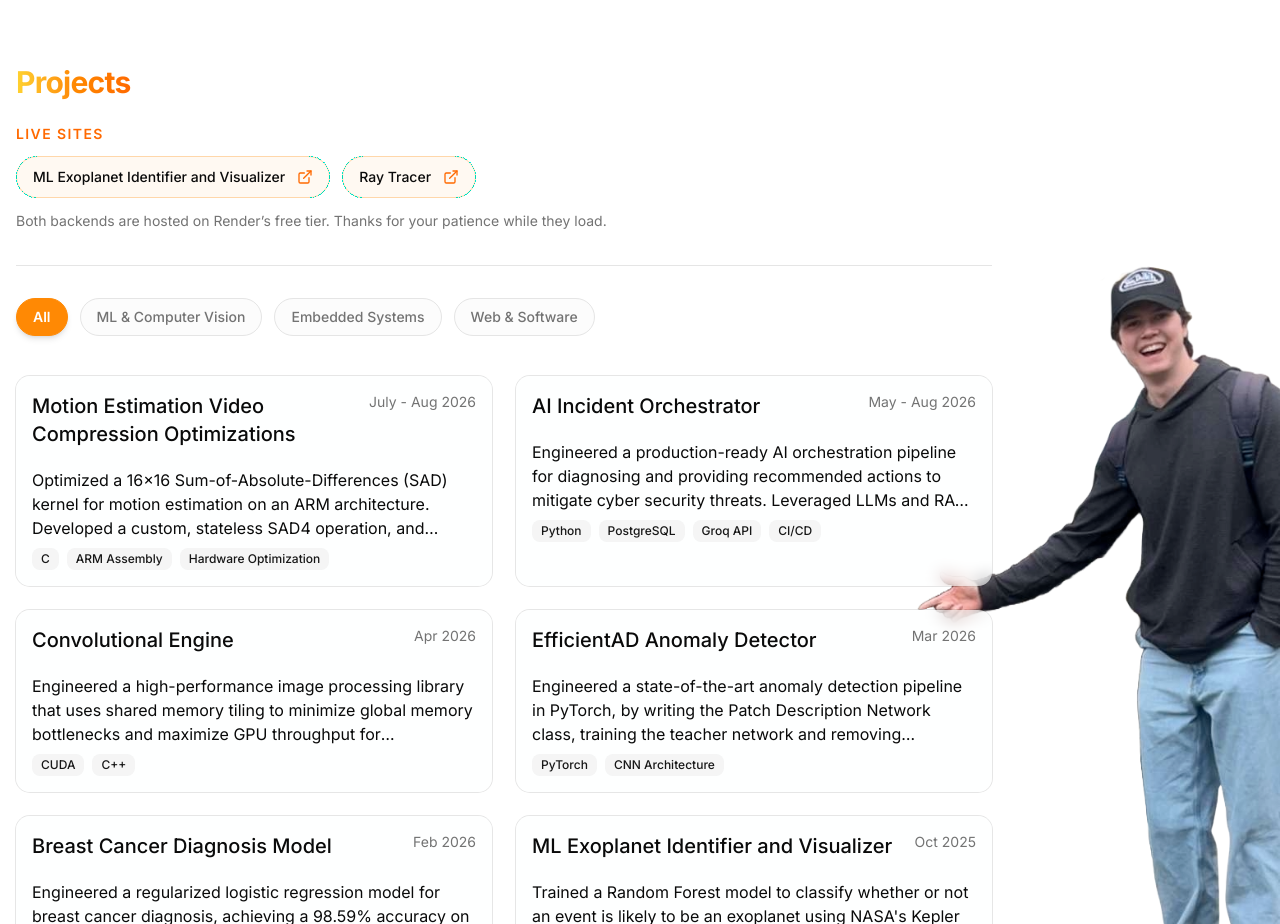
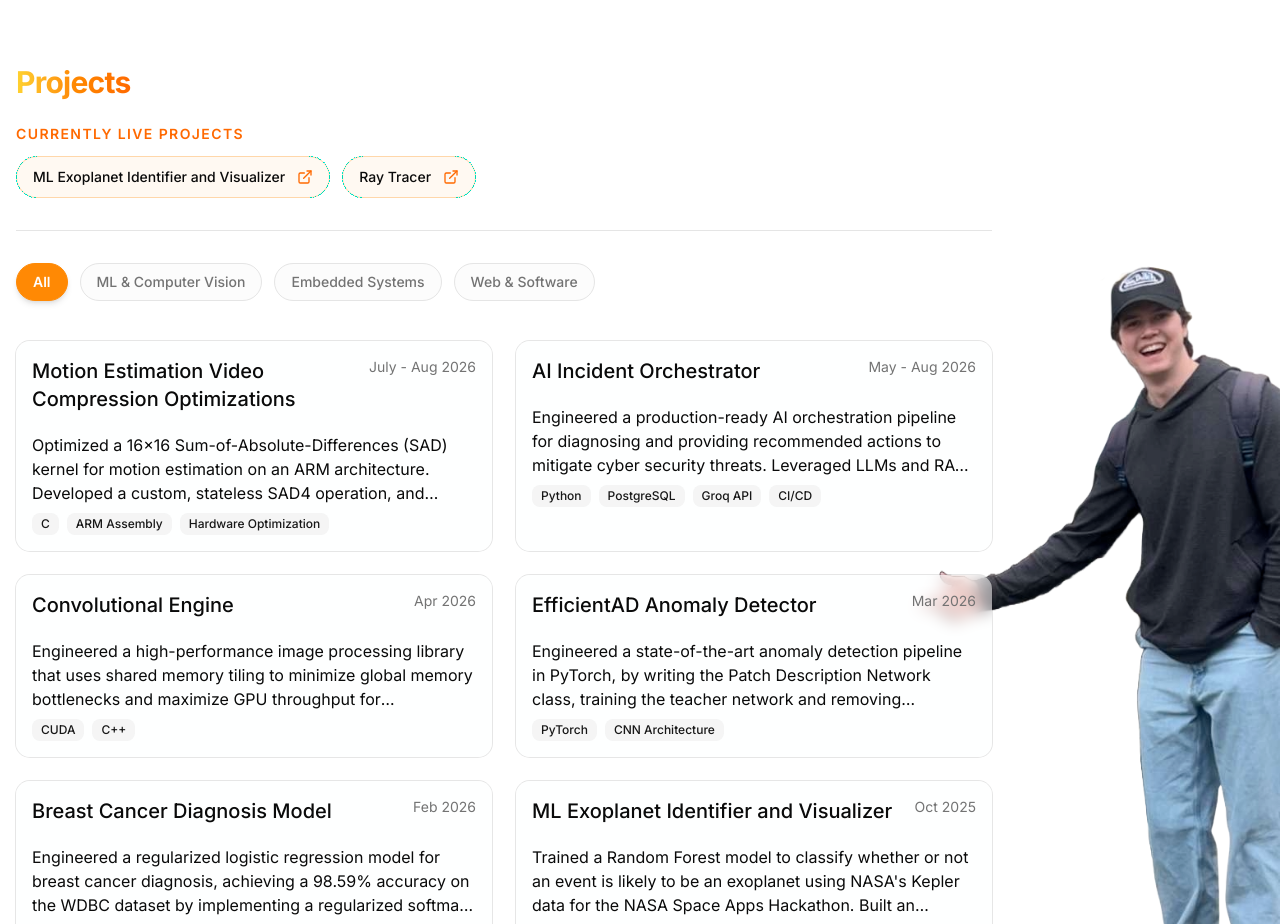
Before and after one commit to liamtannerr/liamtannerr.github.io, a Next.js app: page / in a window 1280 px wide. Shown: the part 800-1724 px from the top of the page. Built offline with nearby package versions, Linux system fonts and the light colour scheme.

Commit message:
Removed wait warning from live projects

```diff
--- a/components/projects.tsx
+++ b/components/projects.tsx
@@ -65,7 +65,7 @@ export default function Projects() {
 
         <div className="mb-8 border-b border-border pb-8">
           <h3 className="mb-3 text-sm font-semibold uppercase tracking-widest text-orange-500 dark:text-orange-400">
-            Live sites
+            Currently Live Projects
           </h3>
           <div className="flex flex-wrap gap-3">
             {projects.filter((project) => project.liveLink).map((project) => (
@@ -81,9 +81,6 @@ export default function Projects() {
               </Link>
             ))}
           </div>
-          <p className="mt-3 text-sm leading-relaxed text-muted-foreground">
-            Both backends are hosted on Render’s free tier. Thanks for your patience while they load.
-          </p>
         </div>
 
         <motion.div
```
